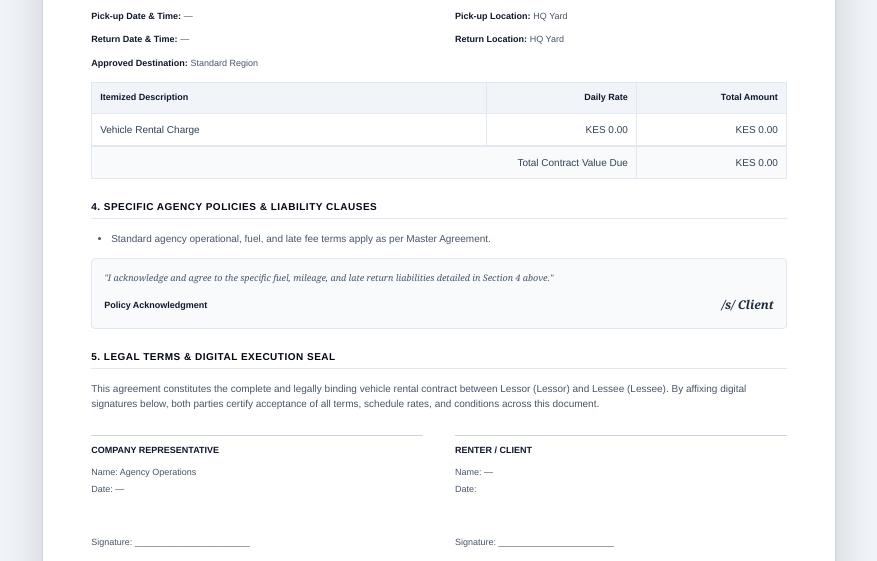
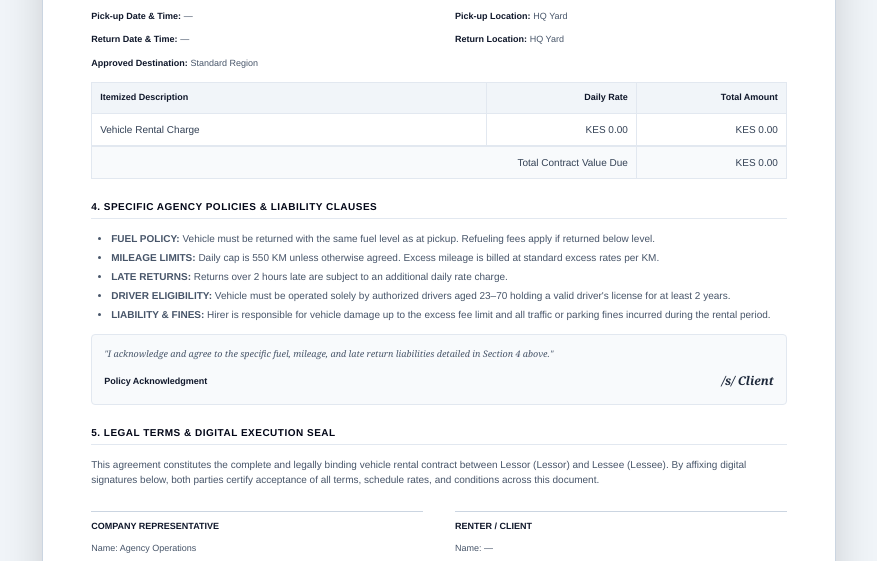
Before and after one commit to ronnyokumu7-arch/rental-manager-backend, a Python web app: template app/templates/contract_premium.html in a window 1280 px wide. Shown: the part 723-1284 px from the top of the page, without its empty margins (201-1078 px from the left). Run offline with Jinja, Linux system fonts and the light colour scheme; the template is opened without the code that fills it, so the values that code supplies are empty.

Commit message:
feat: pdf contract update

```diff
--- a/app/templates/contract_premium.html
+++ b/app/templates/contract_premium.html
@@ -569,7 +569,11 @@
                         <li>{{ policy }}</li>
                     {% endfor %}
                 {% else %}
-                    <li>Standard agency operational, fuel, and late fee terms apply as per Master Agreement.</li>
+                    <li><strong>FUEL POLICY:</strong> Vehicle must be returned with the same fuel level as at pickup. Refueling fees apply if returned below level.</li>
+                    <li><strong>MILEAGE LIMITS:</strong> Daily cap is 550 KM unless otherwise agreed. Excess mileage is billed at standard excess rates per KM.</li>
+                    <li><strong>LATE RETURNS:</strong> Returns over 2 hours late are subject to an additional daily rate charge.</li>
+                    <li><strong>DRIVER ELIGIBILITY:</strong> Vehicle must be operated solely by authorized drivers aged 23–70 holding a valid driver's license for at least 2 years.</li>
+                    <li><strong>LIABILITY & FINES:</strong> Hirer is responsible for vehicle damage up to the excess fee limit and all traffic or parking fines incurred during the rental period.</li>
                 {% endif %}
             </ul>
 
```
